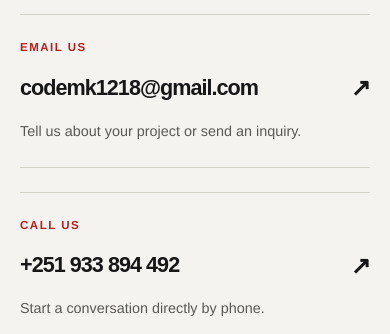
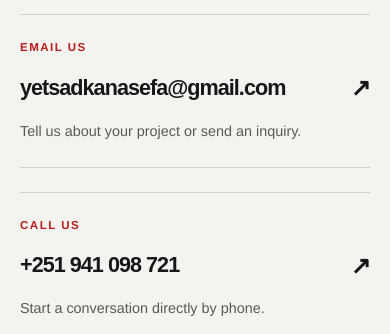
Before and after one commit to mkcoder1218/azmach, a Next.js app in the folder apps/web/: page / in a window 390 px wide. Shown: the part 8112-8446 px from the top of the page. Built offline with nearby package versions, Linux system fonts and the light colour scheme.

Commit message:
fix: update website contact email and phone

```diff
--- a/apps/web/src/app/page.tsx
+++ b/apps/web/src/app/page.tsx
@@ -356,16 +356,16 @@ export default function HomePage() {
           <div><h2 id="contact-title">Let’s build something.</h2><p>Have a project in mind, a question, or an idea worth exploring? Get in touch to discuss your next step or request a demo.</p></div>
           <div className="az-contact-links">
             <article data-card={0}>
-              <a className="az-contact-link" href="mailto:codemk1218@gmail.com">
+              <a className="az-contact-link" href="mailto:yetsadkanasefa@gmail.com">
                 <span className="az-contact-label">Email us</span>
-                <span className="az-contact-value">codemk1218@gmail.com <span className="az-contact-arrow" aria-hidden="true">↗</span></span>
+                <span className="az-contact-value">yetsadkanasefa@gmail.com <span className="az-contact-arrow" aria-hidden="true">↗</span></span>
                 <span className="az-contact-note">Tell us about your project or send an inquiry.</span>
               </a>
             </article>
             <article data-card={1}>
-              <a className="az-contact-link" href="tel:+251933894492">
+              <a className="az-contact-link" href="tel:+251941098721">
                 <span className="az-contact-label">Call us</span>
-                <span className="az-contact-value">+251 933 894 492 <span className="az-contact-arrow" aria-hidden="true">↗</span></span>
+                <span className="az-contact-value">+251 941 098 721 <span className="az-contact-arrow" aria-hidden="true">↗</span></span>
                 <span className="az-contact-note">Start a conversation directly by phone.</span>
               </a>
             </article>
```
